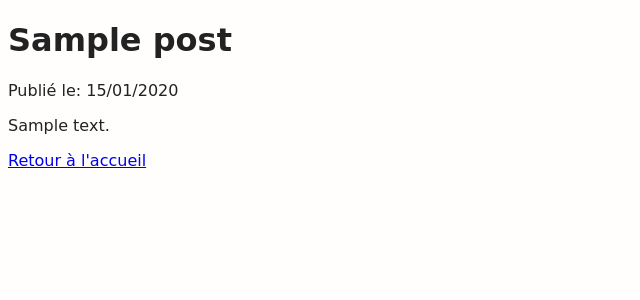
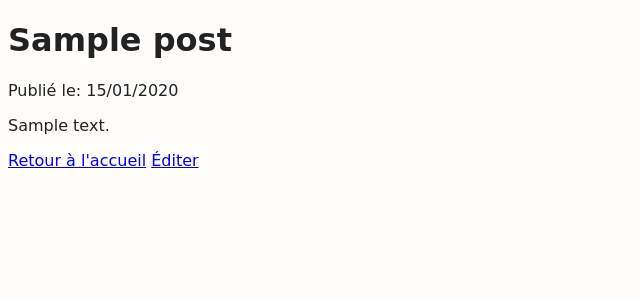
Before and after one commit to pbreteche/sf21w47, a Symfony app: template templates/post/show.html.twig in a window 1280 px wide. Shown: the top 300 px of the page, without its empty margins (0-640 px from the left). Run offline with Twig, Linux system fonts and the light colour scheme; the template is opened without the code that fills it: most values are stand-ins (such as "Sample title", 1, 10 or a date in 2020); some libraries are stand-ins or nearby versions.

Commit message:
add edit link to detail page

```diff
--- a/templates/post/show.html.twig
+++ b/templates/post/show.html.twig
@@ -10,5 +10,6 @@
 </div>
 <p>
     <a href="{{ path('app_post_homepage') }}">Retour à l'accueil</a>
+    <a href="{{ path('app_post_edit', {id: post.id}) }}">Éditer</a>
 </p>
 {% endblock %}
```
